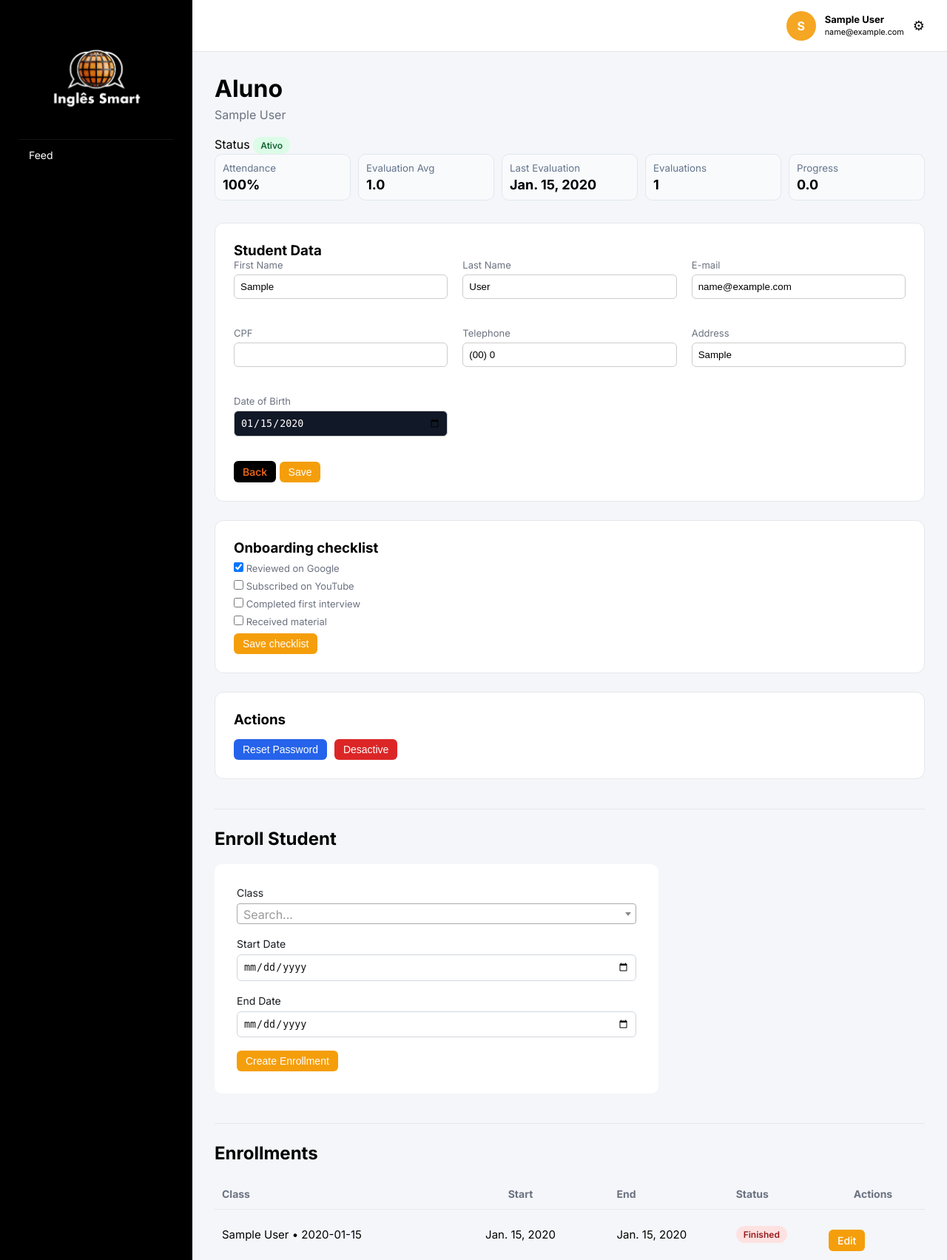
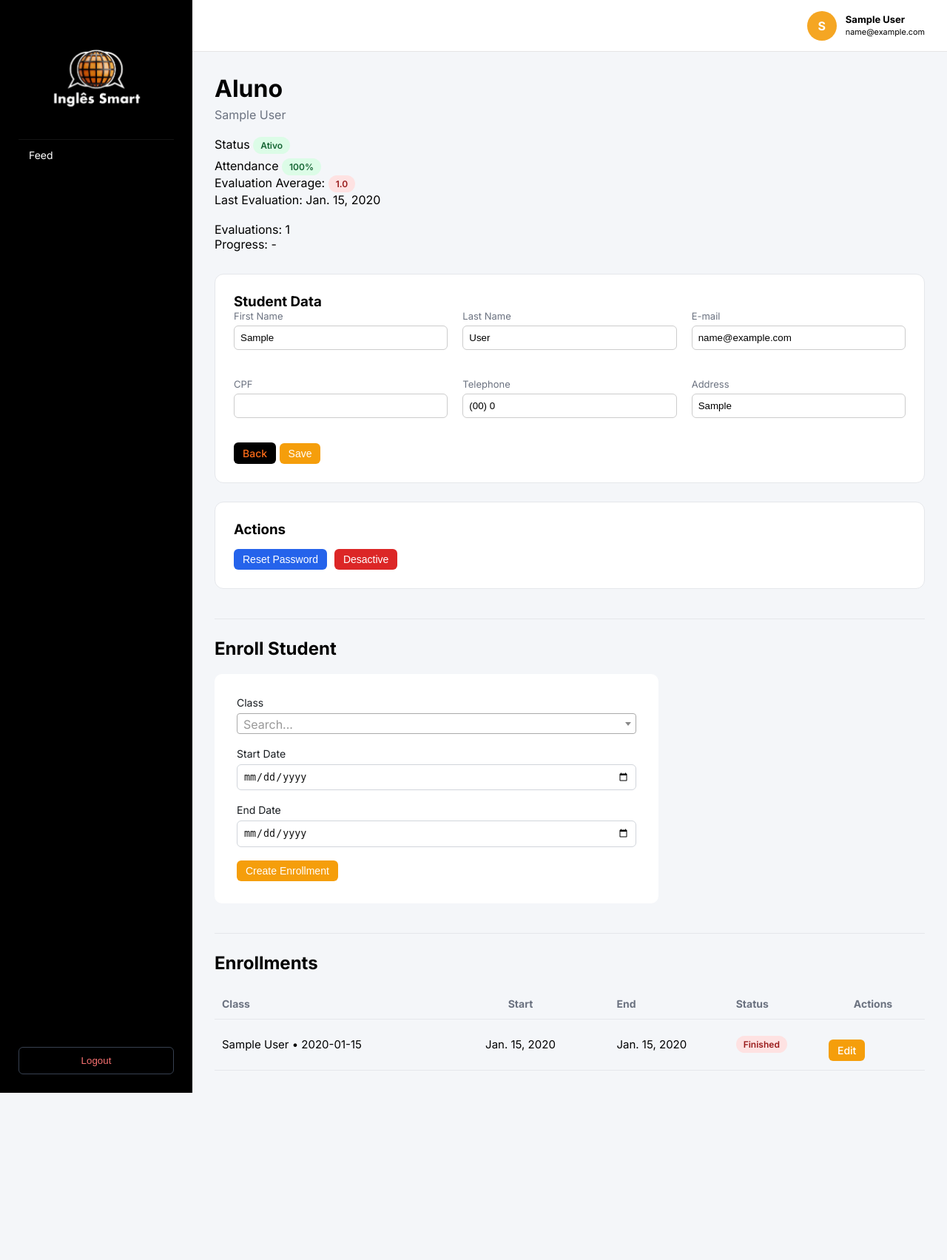
Before and after one commit to marcusvgcruz/ingles_smart, a Django app: page /alunos/1/ in a window 1280 px wide. Shown: the top 1703 px of the page at 74% size. After the commit the page ends 1477 px from the top, so only its background shows below. Run offline with Django 5.2, Linux system fonts and the light colour scheme; a user stored in the database is signed in; data comes from the database, SQL or seed files in the repository; tables that the repository leaves empty hold one stand-in row (values such as "Sample post"); some libraries are stand-ins or nearby versions.

Commit message:
Revert "Modernize school portal: dashboard, attendance, onboarding, DOB and time-block rules"

```diff
--- a/portal_escola/accounts/forms.py
+++ b/portal_escola/accounts/forms.py
@@ -5,7 +5,6 @@ from django import forms
 from django.contrib.auth.models import User
 from .models import Aluno, Professor, Turma, TurmaHorario, Matricula, TimeBlock, BlockedPeriod, ScheduleTemplate
 from django.core.exceptions import ValidationError
-from datetime import time, timedelta, datetime
 from .models import Competencia, Nivel, Post
 
 class MultiFileInput(forms.ClearableFileInput):
@@ -116,10 +115,7 @@ class AlunoForm(forms.ModelForm):
 
     class Meta:
         model = Aluno
-        fields = ['cpf', 'telefone', 'endereco', 'data_nascimento']
-        widgets = {
-            "data_nascimento": forms.DateInput(attrs={"type": "date", "class": "form-control"}),
-        }
+        fields = ['cpf', 'telefone', 'endereco']
 
     def clean_email(self):
         email = self.cleaned_data.get("email")
@@ -167,10 +163,7 @@ class ProfessorForm(forms.ModelForm):
 
     class Meta:
         model = Professor
-        fields = ['cpf', 'telefone', 'endereco', 'data_nascimento']
-        widgets = {
-            "data_nascimento": forms.DateInput(attrs={"type": "date", "class": "form-control"}),
-        }
+        fields = ['cpf', 'telefone', 'endereco']
 
     def clean_email(self):
         email = self.cleaned_data.get("email")
@@ -279,29 +272,6 @@ class TimeBlockForm(forms.ModelForm):
             "end_time": forms.TimeInput(attrs={"type": "time", "class": "form-control"}),
         }
 
-    def clean(self):
-        cleaned = super().clean()
-        start = cleaned.get("start_time")
-        end = cleaned.get("end_time")
-        if not start or not end:
-            return cleaned
-
-        allowed = []
-        current = datetime.combine(datetime.today(), time(7, 0))
-        while current.time() <= time(11, 10):
-            allowed.append(current.time())
-            current += timedelta(minutes=50)
-        current = datetime.combine(datetime.today(), time(16, 10))
-        while current.time() <= time(20, 20):
-            allowed.append(current.time())
-            current += timedelta(minutes=50)
-
-        if start not in allowed:
-            raise ValidationError("Start time must follow school slots (50-min intervals from 07:00 and 16:10).")
-        if datetime.combine(datetime.today(), end) != datetime.combine(datetime.today(), start) + timedelta(minutes=50):
-            raise ValidationError("Each time block must be 50 minutes.")
-        return cleaned
-
 
 class BlockedPeriodForm(forms.ModelForm):
 
--- a/portal_escola/accounts/static/accounts/css/style.css
+++ b/portal_escola/accounts/static/accounts/css/style.css
@@ -1285,22 +1285,3 @@ input[type="file"] {
 .menu-dropdown .delete {
     color: red;
 }
-
-.metrics-grid {
-    display: grid;
-    grid-template-columns: repeat(auto-fit, minmax(140px, 1fr));
-    gap: 10px;
-    min-width: 520px;
-}
-
-.mini-card {
-    background: #f8fafc;
-    border: 1px solid #e2e8f0;
-    border-radius: 10px;
-    padding: 10px;
-    display: flex;
-    flex-direction: column;
-}
-
-.mini-card small { color: #64748b; }
-.mini-card strong { font-size: 18px; margin-top: 4px; }
--- a/portal_escola/accounts/templates/accounts/base.html
+++ b/portal_escola/accounts/templates/accounts/base.html
@@ -22,11 +22,6 @@
         <nav class="menu">
                 <a href="{% url 'feed' %}">Feed</a>
         </nav>
-        {% if request.user|has_group:"Alunos" %}
-            <nav class="menu">
-                <a href="{% url 'dashboard' %}">Dashboard</a>
-            </nav>
-        {% endif %}
 
         {% if request.user|has_group:"Diretoria" or request.user|has_group:"Professores" %}
             <nav class="menu">
@@ -35,7 +30,6 @@
                 <a href="{% url 'lista_alunos' %}">Students</a>
                 <a href="{% url 'lista_turmas' %}">Classes</a>
                 <a href="{% url 'lista_matriculas' %}">Enrollments</a>
-                <a href="{% url 'reposicoes_pendentes' %}">Makeups</a>
                 <a href="{% url 'lista_competencias' %}">Configure Evalutions</a>
             </nav>
         {% endif %}
@@ -49,6 +43,12 @@
         {% endif %}
 
 
+        <div class="logout-area">
+            <form action="{% url 'logout' %}" method="post">
+                {% csrf_token %}
+                <button type="submit">Logout</button>
+            </form>
+        </div>
     </aside>
 
     <div class="toast-container">
@@ -84,13 +84,6 @@
                 <div class="user-info">
                     <strong>{{ request.user.get_full_name }}</strong><br>
                     <small>{{ request.user.email }}</small>
-                </div>
-                <div class="post-menu">
-                    <button class="menu-btn" onclick="toggleProfileMenu(this)">⚙</button>
-                    <div class="menu-dropdown">
-                        <a href="{% url 'trocar_senha' %}">Change password</a>
-                        <form action="{% url 'logout' %}" method="post">{% csrf_token %}<button type="submit">Logout</button></form>
-                    </div>
                 </div>
 
             </div>
@@ -146,14 +139,5 @@ document.addEventListener("DOMContentLoaded", function () {
 
 });
 </script>
-<script>
-function toggleProfileMenu(button) {
-    const menu = button.nextElementSibling;
-    document.querySelectorAll('.menu-dropdown').forEach(m => {
-        if (m !== menu) m.style.display = 'none';
-    });
-    menu.style.display = menu.style.display === 'block' ? 'none' : 'block';
-}
-</script>
 
 </html>
--- a/portal_escola/accounts/templates/accounts/criar_aluno.html
+++ b/portal_escola/accounts/templates/accounts/criar_aluno.html
@@ -53,10 +53,6 @@
                 <label>Address</label>
                 {{ form.endereco }}
             </div>
-            <div class="form-group">
-                <label>Date of Birth</label>
-                {{ form.data_nascimento }}
-            </div>
 
         </div>
 
--- a/portal_escola/accounts/templates/accounts/criar_professor.html
+++ b/portal_escola/accounts/templates/accounts/criar_professor.html
@@ -53,10 +53,6 @@
                 <label>Address</label>
                 {{ form.endereco }}
             </div>
-            <div class="form-group">
-                <label>Date of Birth</label>
-                {{ form.data_nascimento }}
-            </div>
 
         </div>
 
--- a/portal_escola/accounts/templates/accounts/detalhe_aluno.html
+++ b/portal_escola/accounts/templates/accounts/detalhe_aluno.html
@@ -16,12 +16,55 @@
             <span class="status inactive">Inativo</span>
         {% endif %}
     </div>
-    <div class="metrics-grid">
-        <div class="mini-card"><small>Attendance</small><strong>{{ attendance_rate }}%</strong></div>
-        <div class="mini-card"><small>Evaluation Avg</small><strong>{{ media_avaliacao|default:0|floatformat:1 }}</strong></div>
-        <div class="mini-card"><small>Last Evaluation</small><strong>{{ ultima_avaliacao.data|default:"-" }}</strong></div>
-        <div class="mini-card"><small>Evaluations</small><strong>{{ total_avaliacoes }}</strong></div>
-        <div class="mini-card"><small>Progress</small><strong>{{ progresso|default:0|floatformat:1 }}</strong></div>
+    <div style="margin-top:6px;">
+        <label>Attendance</label>
+
+        {% if attendance_rate >= 75 %}
+            <span class="status active">{{ attendance_rate }}%</span>
+
+        {% elif attendance_rate >= 50 %}
+            <span class="status warning">{{ attendance_rate }}%</span>
+
+        {% else %}
+            <span class="status inactive">{{ attendance_rate }}%</span>
+        {% endif %}
+
+        <br><label>Evaluation Average: </label>
+        {% if media_avaliacao >= 4.0 %}
+            <span class="status active">{{ media_avaliacao|floatformat:1 }}</span>
+        {% elif media_avaliacao >= 2.5 %}
+            <span class="status warning">{{ media_avaliacao|floatformat:1 }}</span>
+        {% elif media_avaliacao < 2.5 %}
+            <span class="status inactive">{{ media_avaliacao|floatformat:1 }}</span>
+        {% else %}
+            <span>-</span>
+        {% endif %}
+
+        <br><label>Last Evaluation: </label>
+        {% if ultima_avaliacao %}
+            <span>{{ ultima_avaliacao.data }}</span>
+        {% else %}
+            <span>-</span>
+        {% endif %}
+
+        <br><br><label>
+            Evaluations: {{ total_avaliacoes }}
+        </label>
+        <br><label>
+            Progress:
+            {% if progresso %}
+                {% if progresso > 0 %}
+                    <span class="status active">+{{ progresso|floatformat:1 }} 📈</span>
+                {% elif progresso < 0 %}
+                    <span class="status inactive">{{ progresso|floatformat:1 }} 📉</span>
+                {% else %}
+                    0
+                {% endif %}
+            {% else %}
+            -
+            {% endif %}
+        </label>
+
     </div>
 
 
@@ -80,10 +123,6 @@
                 <label>Address</label>
                 {{ form.endereco }}
             </div>
-            <div class="form-group">
-                <label>Date of Birth</label>
-                {{ form.data_nascimento }}
-            </div>
 
         </div>
         <div class="save-aluno">
@@ -93,19 +132,6 @@
     </div>
 
 </form>
-<div class="card">
-    <h3>Onboarding checklist</h3>
-    <form method="post">
-        {% csrf_token %}
-        {% for status in onboarding_statuses %}
-            <label style="display:block; margin:8px 0;">
-                <input type="checkbox" name="onboarding_{{ status.item.id }}" {% if status.concluido %}checked{% endif %}>
-                {{ status.item.nome }}
-            </label>
-        {% endfor %}
-        <button type="submit" name="salvar_onboarding" class="btn btn-primary btn-sm">Save checklist</button>
-    </form>
-</div>
 
 <div class="card actions-card">
     <h3>Actions</h3>
@@ -242,7 +268,7 @@
 <td>{{ m.data_inicio }}</td>
 <td>{{ m.data_fim|default:"Active" }}</td>
 <td>
-{% if m.data_fim and m.data_fim <= today %}
+{% if m.data_fim and m.data_fim < today %}
 <span class="status inactive">Finished</span>
 {% else %}
 <span class="status active">Active</span>
--- a/portal_escola/accounts/templates/accounts/detalhe_professor.html
+++ b/portal_escola/accounts/templates/accounts/detalhe_professor.html
@@ -80,10 +80,6 @@
             <div class="form-group">
                 <label>Address</label>
                 {{ form.endereco }}
-            </div>
-            <div class="form-group">
-                <label>Date of Birth</label>
-                {{ form.data_nascimento }}
             </div>
 
         </div>
--- a/portal_escola/accounts/templates/accounts/lista_matriculas.html
+++ b/portal_escola/accounts/templates/accounts/lista_matriculas.html
@@ -53,7 +53,7 @@
 
         <td class="status-cell">
 
-            {% if m.data_fim and m.data_fim <= today %}
+            {% if m.data_fim and m.data_fim < today %}
                 <span class="status inactive">Finished</span>
             {% else %}
                 <span class="status active">Active</span>
--- a/portal_escola/accounts/urls.py
+++ b/portal_escola/accounts/urls.py
@@ -72,7 +72,6 @@ urlpatterns = [
     path("turmas/new/", views.criar_turma, name="criar_turma"),
     path("turmas/<int:turma_id>/editar/", views.editar_turma, name="editar_turma"),
     path("lesson/<int:lesson_id>/presenca/", views.marcar_presenca_lesson, name="marcar_presenca_lesson"),
-    path("reposicoes/", views.reposicoes_pendentes, name="reposicoes_pendentes"),
     path("turmas/<int:turma_id>/calendar/", views.turma_calendar, name="turma_calendar"),
 
     # Alunos
--- a/portal_escola/accounts/views.py
+++ b/portal_escola/accounts/views.py
@@ -44,8 +44,6 @@ from .models import (
     Post,
     PostImagem,
     PostArquivo,
-    OnboardingItem,
-    OnboardingAlunoItem,
 )
 from .permissions import (
     diretor_required,
@@ -217,8 +215,6 @@ def dashboard(request):
             "nome": f"{r['avaliacao__aluno__first_name']} {r['avaliacao__aluno__last_name']}",
             "media": round(r["media"], 1) if r["media"] else 0
         })
-    top_students = ranking[:5]
-    attention_students = sorted(ranking, key=lambda x: x["media"])[:5]
 
     context = {
         # KPIs
@@ -235,9 +231,7 @@ def dashboard(request):
         "grafico_nivel_valores": json.dumps(nivel_valores),
 
         # ranking
-        "ranking": ranking,
-        "top_students": top_students,
-        "attention_students": attention_students,
+        "ranking": ranking
     }
 
     return render(request, "accounts/dashboard.html", context)
@@ -445,25 +439,17 @@ def marcar_presenca_lesson(request, lesson_id):
     ]
 
     if request.method == "POST":
-        for matricula in matriculas:
-            if matricula.aluno not in alunos_ativos:
-                continue
-
-            presente = request.POST.get(f"aluno_{matricula.aluno.id}") == "on"
-            reposicao = int(request.POST.get(f"reposicao_{matricula.aluno.id}", 0) or 0)
+        for aluno in alunos_ativos:
+            presente = request.POST.get(f"aluno_{aluno.id}") == "on"
 
             Presenca.objects.update_or_create(
-                lesson=lesson,
-                matricula=matricula,
-                defaults={
-                    "presente": presente,
-                    "reposicao_pendente": reposicao,
-                    "salvo_por": request.user,
-                }
+                aula=lesson,
+                aluno=aluno.user,
+                defaults={"presente": presente}
             )
 
         messages.success(request, "Attendance saved successfully.")
-        return redirect("lesson_detail", lesson_id=lesson.id)
+        return redirect("alguma_view")
 
     return render(request, "accounts/marcar_presenca.html", {
         "lesson": lesson,
@@ -481,7 +467,7 @@ def feed(request):
     posts = Post.objects.all().order_by('-is_fixo', '-criado_em')
 
     # Se for professor → pode postar
-    if is_professor(request.user) or is_diretor(request.user):
+    if request.user.is_staff:
         if request.method == 'POST':
             form = PostForm(request.POST, request.FILES)
 
@@ -809,10 +795,6 @@ def detalhe_aluno(request, id):
     if media_avaliacao is not None and media_inicial is not None:
         progresso = media_avaliacao - media_inicial
 
-    onboarding_items = OnboardingItem.objects.filter(ativo=True)
-    for item in onboarding_items:
-        OnboardingAlunoItem.objects.get_or_create(aluno=aluno, item=item)
-
     if request.method == "POST":
 
         if "salvar_aluno" in request.POST:
@@ -822,13 +804,6 @@ def detalhe_aluno(request, id):
             if form.is_valid():
                 form.save()
                 return redirect("detalhe_aluno", id=id)
-        elif "salvar_onboarding" in request.POST:
-            for status in OnboardingAlunoItem.objects.filter(aluno=aluno).select_related("item"):
-                status.concluido = request.POST.get(f"onboarding_{status.item.id}") == "on"
-                status.atualizado_por = request.user
-                status.save(update_fields=["concluido", "atualizado_por", "atualizado_em"])
-            messages.success(request, "Onboarding checklist updated.")
-            return redirect("detalhe_aluno", id=id)
 
         elif "criar_matricula" in request.POST:
 
@@ -866,8 +841,7 @@ def detalhe_aluno(request, id):
         "form_matricula": form_matricula,
         "matriculas": matriculas,
         "today": timezone.now().date(),
-        "attendance_rate": attendance_rate,
-        "onboarding_statuses": OnboardingAlunoItem.objects.filter(aluno=aluno).select_related("item")
+        "attendance_rate": attendance_rate
     })
 
 def editar_matricula(request, matricula_id):
@@ -1081,7 +1055,6 @@ def lista_matriculas(request):
     context = {
         "matriculas": matriculas,
         "busca": busca,
-        "today": timezone.now().date(),
     }
 
     return render(request, "accounts/lista_matriculas.html", context)
@@ -1191,20 +1164,6 @@ def agenda_mes(request):
     }
 
     return render(request, "accounts/agenda_mes.html", context)
-
-
-@login_required
-def reposicoes_pendentes(request):
-    if not (is_professor(request.user) or is_diretor(request.user)):
-        return HttpResponseForbidden()
-
-    presencas = (
-        Presenca.objects
-        .filter(reposicao_pendente__gt=0)
-        .select_related("lesson", "matricula__aluno__user")
-        .order_by("lesson__date")
-    )
-    return render(request, "accounts/reposicoes_pendentes.html", {"presencas": presencas})
 
 def agenda_dia(request, year, month, day):
 
```
Also changed, not shown: portal_escola/accounts/admin.py (+0 -13 lines), portal_escola/accounts/models.py (+0 -36 lines), portal_escola/accounts/templates/accounts/agenda_mes.html (+4 -4 lines), portal_escola/accounts/templates/accounts/dashboard.html (+3 -19 lines), portal_escola/accounts/templates/accounts/feed.html (+7 -7 lines), portal_escola/accounts/templates/accounts/marcar_presenca.html (+7 -11 lines), portal_escola/accounts/templates/accounts/reposicoes_pendentes.html (deleted, +0 -25 lines), portal_escola/accounts/migrations/0005_student_profile_onboarding_and_makeup.py (deleted).
